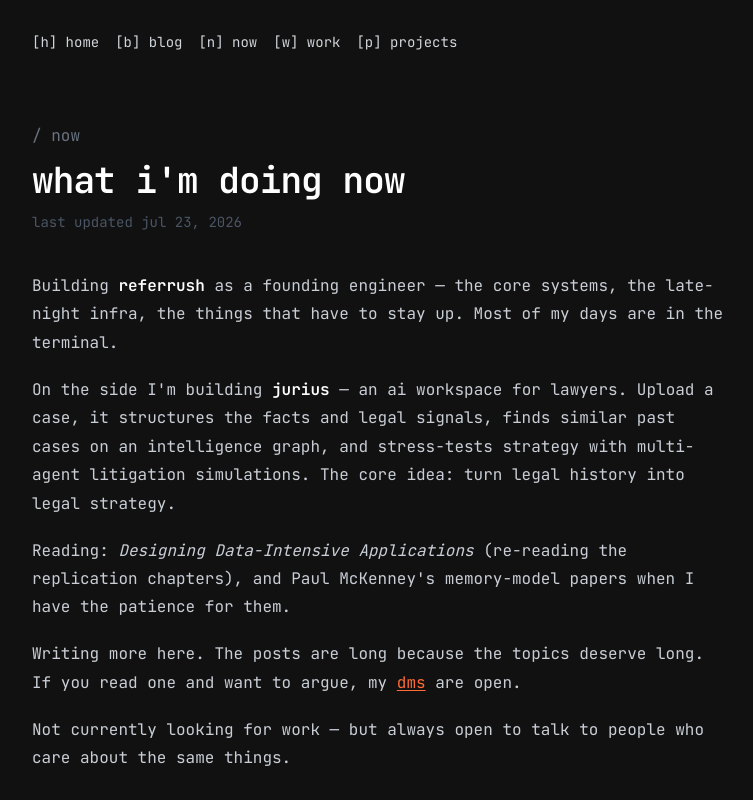
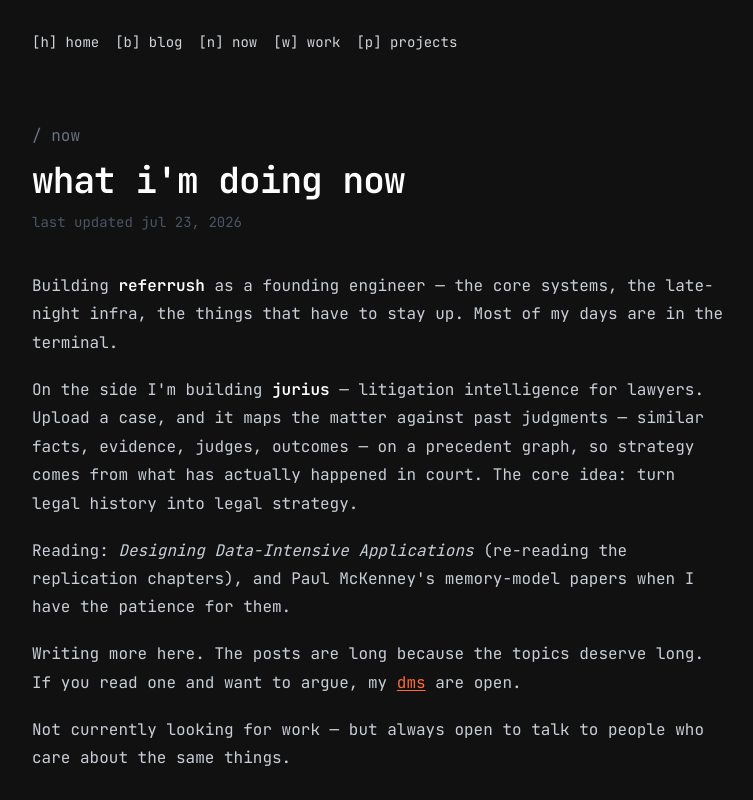
Before and after one commit to maskjelly/whiteye.in, a Next.js app: page /now in a window 1280 px wide. Shown: the top 800 px of the page, without its empty margins (176-929 px from the left). Built offline with nearby package versions, Linux system fonts and the light colour scheme.

Commit message:
reposition jurius — litigation intelligence, not another ai app

```diff
--- a/app/now/page.tsx
+++ b/app/now/page.tsx
@@ -25,11 +25,12 @@
           Most of my days are in the terminal.
         </p>
         <p>
-          On the side I&apos;m building <strong>jurius</strong> — an ai
-          workspace for lawyers. Upload a case, it structures the facts and
-          legal signals, finds similar past cases on an intelligence graph,
-          and stress-tests strategy with multi-agent litigation simulations.
-          The core idea: turn legal history into legal strategy.
+          On the side I&apos;m building <strong>jurius</strong> — litigation
+          intelligence for lawyers. Upload a case, and it maps the matter
+          against past judgments — similar facts, evidence, judges, outcomes —
+          on a precedent graph, so strategy comes from what has actually
+          happened in court. The core idea: turn legal history into legal
+          strategy.
         </p>
         <p>
           Reading: <em>Designing Data-Intensive Applications</em> (re-reading
--- a/lib/project-items.ts
+++ b/lib/project-items.ts
@@ -4,7 +4,7 @@
   {
     title: "jurius",
     role: "creator",
-    description: "an ai workspace for lawyers. upload a case, and it structures the facts, finds similar past cases on an intelligence graph, and stress-tests strategy with multi-agent litigation simulations. turns legal history into legal strategy. the side thing i'm building right now.",
+    description: "litigation intelligence for lawyers. upload a case, and it maps the matter against past judgments — similar facts, evidence, judges, outcomes — on a precedent graph you can explore and build strategy from. turns legal history into legal strategy. the side thing i'm building right now.",
   },
   {
     title: "codeclot",
```
